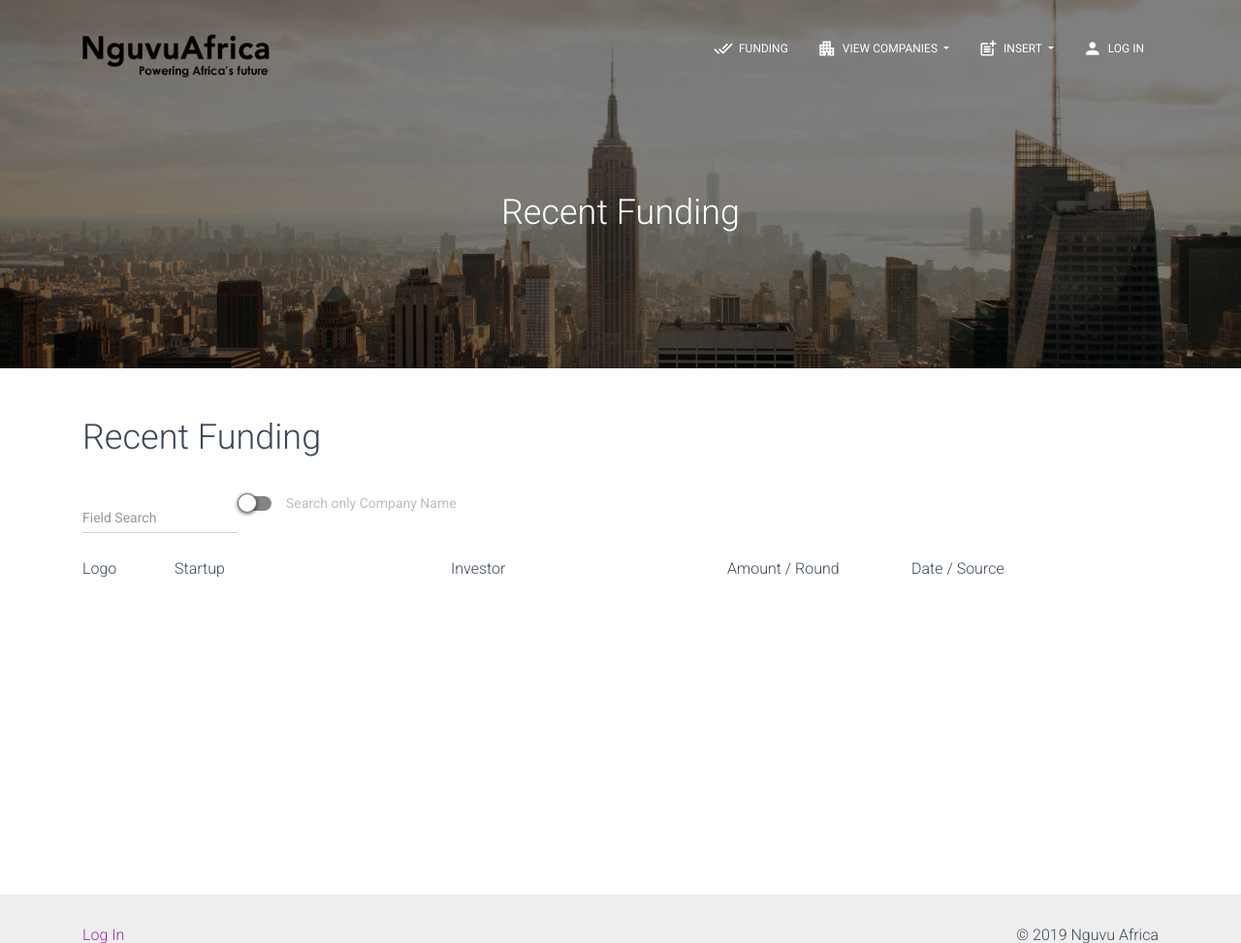
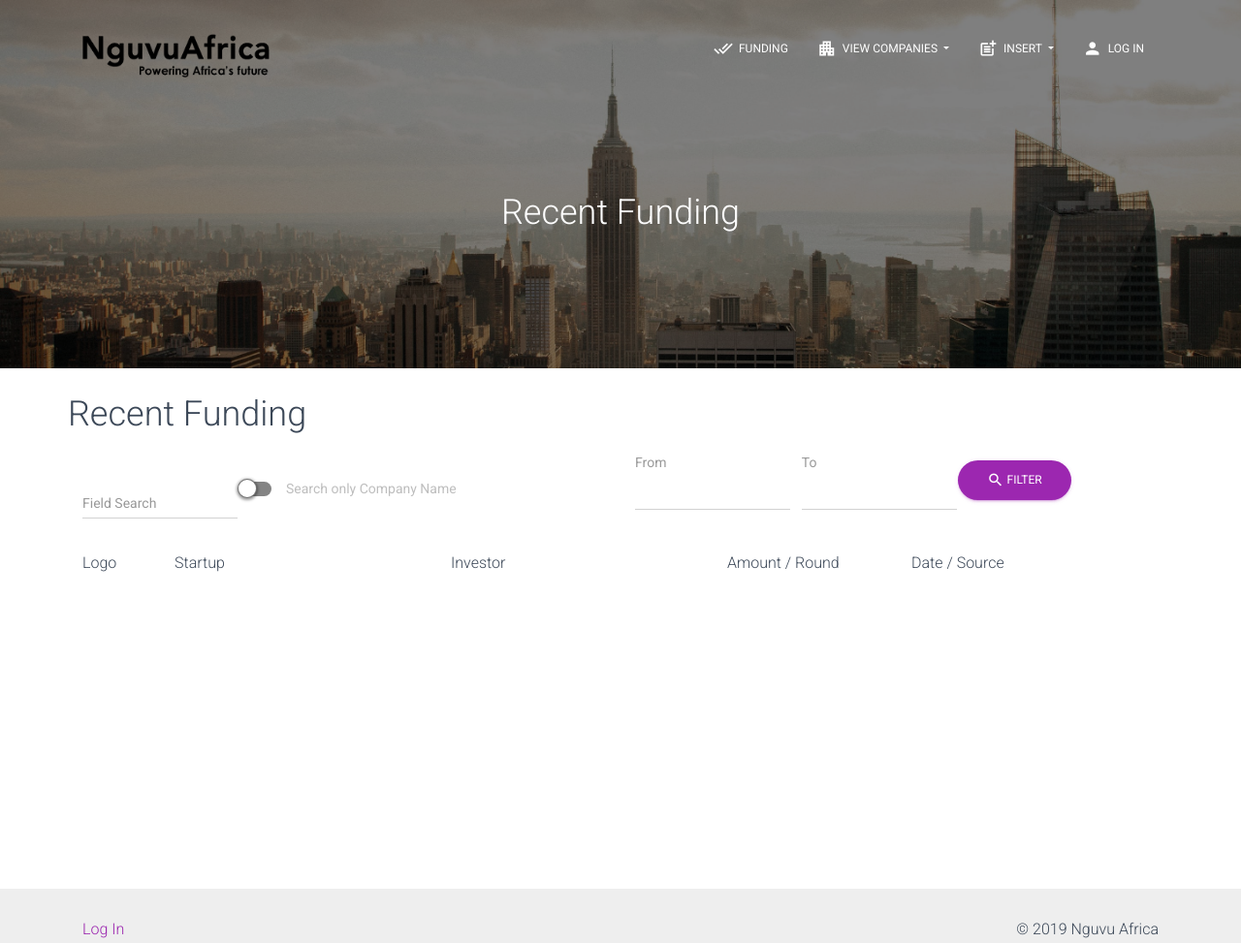
Before and after one commit to kanyeceejayA/nguvu, a PHP site: page /funding.php in a window 1280 px wide. Shown: the top 973 px of the page at 97% size. Run offline with PHP 8.4, Linux system fonts and the light colour scheme; data that the repository does not hold is empty; some libraries are stand-ins or nearby versions.

Commit message:
added other filter to features

```diff
--- a/funding.php
+++ b/funding.php
@@ -18,10 +18,12 @@
   <!-- main Body content -->
   <main class="main">
     <div class="container">
+      <div class="row">
         <br>
         <h2>Recent Funding</h2>
-
-        <div class="form-inline ml-auto" onsubmit="js_search()">
+      </div>
+      <div class="row">
+        <div class="form-inline mr-auto col-md-6" onsubmit="js_search()">
           <div class="form-group bmd-form-group ">
             <label for="fast_search" class="bmd-label-floating">Field Search</label>
             <input type="text" id="fast_search" class="form-control" onkeyup="js_search()">
@@ -34,7 +36,22 @@
             </label>
           </div>
         </div>
-          <br>
+        <form class="form-inline col-md-6" action="" method="POST">
+          <div class="form-group bmd-form-group">
+            <label for="f_year" class="">From</label>
+            <input type="text" class="form-control datetimepicker" name="from" id="from" onclick="reset_view()">
+          </div> <!-- form-group -->
+          &nbsp;&nbsp;&nbsp;
+          <div class="form-group bmd-form-group">
+            <label for="f_year" class="">To</label>
+            <input type="text" class="form-control datetimepicker" name="to" id="to" onclick="reset_view()">
+          </div> <!-- form-group -->
+          <button class="btn btn-primary btn-round">
+                <i class="material-icons">search</i> Filter
+              <div class="ripple-container"></div></button>
+        </form>
+      </div>
+        <br>
 
         <!-- Heading -->
         <div class="row header  d-none d-lg-flex d-md-flex">
@@ -48,7 +65,22 @@
         <div id="cardholder">
           <?php //return results
 
-            $stmt = $pdo->prepare('SELECT d_id,s.logo,s.name as name, s.location location,i.inv_id inv_id, d.s_id, i.name i_name, i.location i_location,amount,round,d_date, source FROM deals d join startups s on d.s_id = s.s_id JOIN investors i on d.inv_id = i.inv_id order by d_date desc');
+
+
+            if(!isset($_POST['from']) || !isset($_POST['to']) || $_POST['from'] == '' ||$_POST['to'] == ''){
+              $stmt = $pdo->prepare('SELECT d_id,s.logo,s.name as name, s.location location,i.inv_id inv_id, d.s_id, i.name i_name, i.location i_location,amount,round,d_date, source FROM deals d join startups s on d.s_id = s.s_id JOIN investors i on d.inv_id = i.inv_id order by d_date desc');
+            }else{
+              $from = (isset($_POST['from']))? test_input($_POST['from']) : '1900-1-1';
+              $from = date("Y-m-d", strtotime($from));
+
+              $to = (isset($_POST['to']))? test_input($_POST['to']) : '2052-1-1';
+              $to = date("Y-m-d", strtotime($to));
+              $stmt = $pdo->prepare('SELECT d_id,s.logo,s.name as name, s.location location,i.inv_id inv_id, d.s_id, i.name i_name, i.location i_location,amount,round,d_date, source FROM deals d join startups s on d.s_id = s.s_id JOIN investors i on d.inv_id = i.inv_id where d_date >= "'.$from.'" and d_date <= "'.$to.'"order by d_date desc');
+            }
+
+
+
+
             $stmt->execute();
             foreach ($stmt as $row) {
               $d_id =$row['d_id'];
@@ -150,3 +182,27 @@
 
 </script>
 <?php include "assets/footer.php";?>
+<script src="assets/js/plugins/moment.min.js" type="text/javascript"></script>
+<script src="assets/js/plugins/bootstrap-datetimepicker.min.js" type="text/javascript"></script>
+<script type="text/javascript">
+  $(document).ready(function() {
+      //init DateTimePickers
+      materialKit.initFormExtendedDatetimepickers();
+
+      $('#from').data("DateTimePicker").format('D-MMM-Y');
+
+       // $("#from").val( moment().format('D-MMM-Y') );
+
+       $('#to').data("DateTimePicker").format('D-MMM-Y');
+
+       // $("#to").val( moment().format('YYYY') );
+
+    });
+
+  function reset_view(){
+
+  // $('#from').data("DateTimePicker").viewMode('days');
+
+  // $('#to').data("DateTimePicker").viewMode('years');
+  }
+</script>
```
